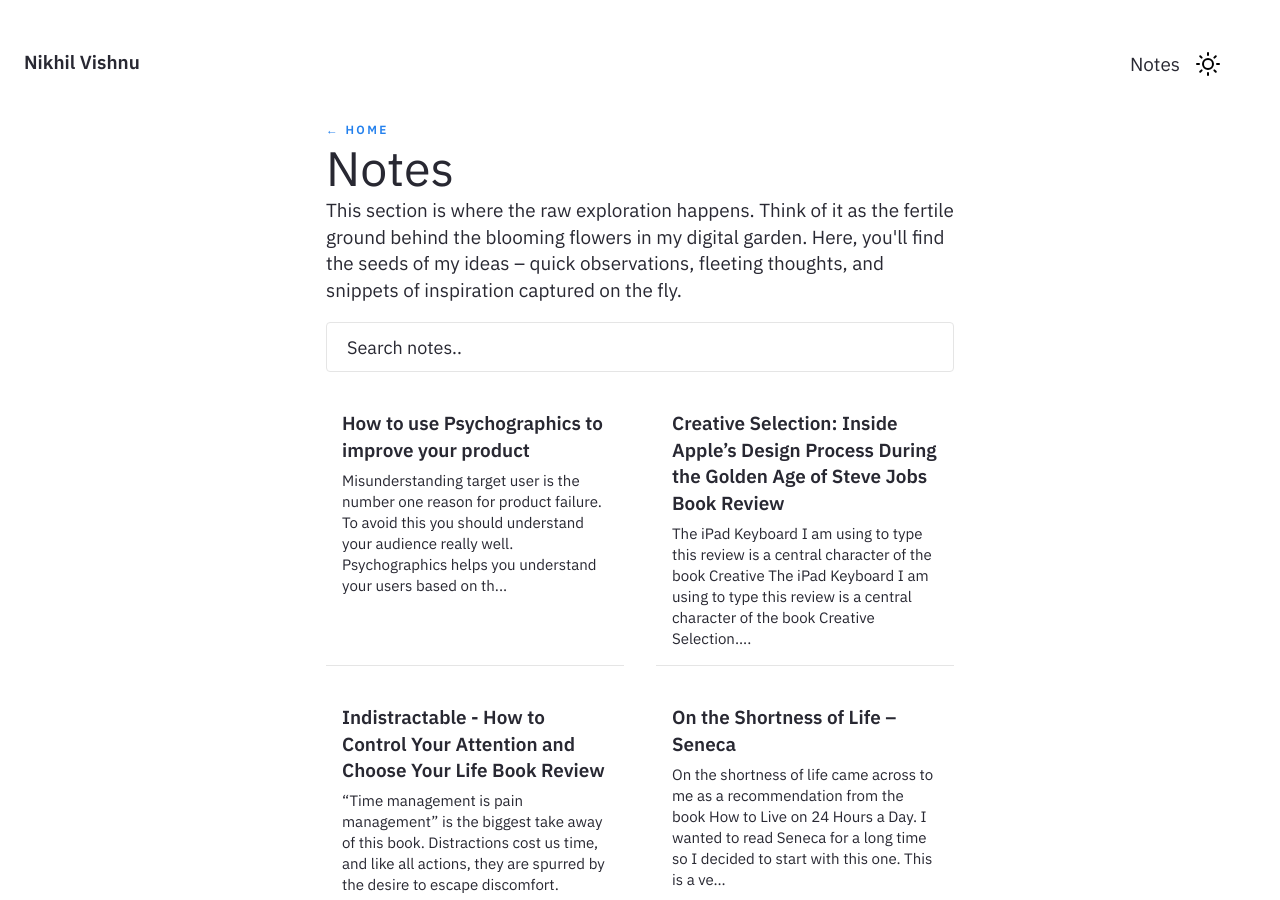
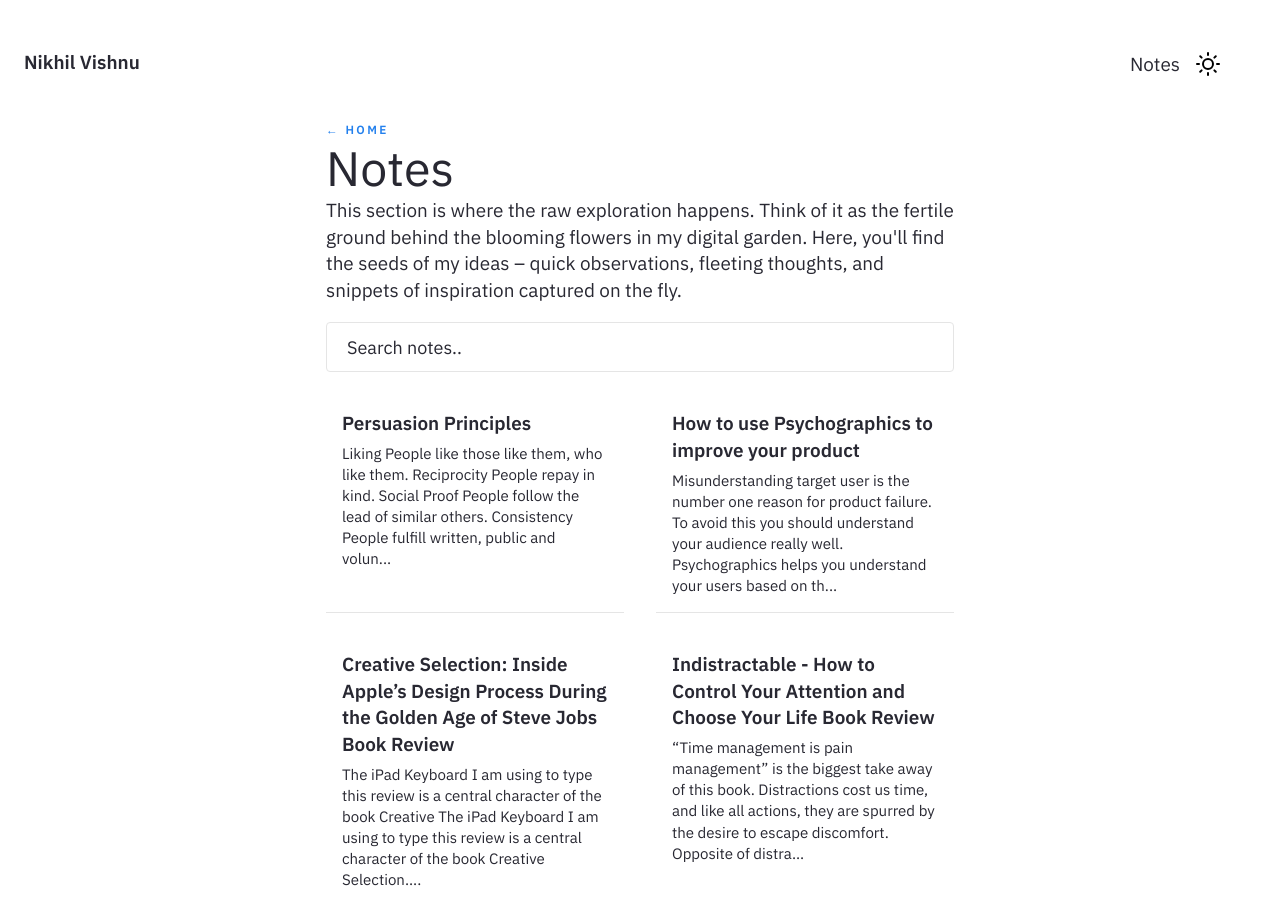
Before and after one commit to nikhilvishnu/nikhilvishnu.github.io, a Jekyll site: the page built from pages/notes.md, in a window 1280 px wide and 900 px high. Built offline with Jekyll 4.4.1, drawn with Linux system fonts in a browser that asks for light colours.

Commit message:
New Note!

```diff
--- a/_config.yml
+++ b/_config.yml
@@ -28,7 +28,7 @@ baseurl: ""
 # Website Header, Description, Footer year and text.
 # If you are deleting this, make sure you remove it from HTML files too
 heading: Nikhil Vishnu # Change this
-content: Obsidian ready Jekyll Theme
+content: Product Management, Books and More
 copyright:
   year: © 2024
   msg: Contents under CC-BY-NC
--- /dev/null
+++ b/_notes/Public/Persuasion Principles.md
@@ -0,0 +1,25 @@
+---
+title: Persuasion Principles
+feed: show
+date: 07-04-2024
+---
+**Liking**
+People like those like them, who like them.
+
+**Reciprocity**
+People repay in kind.
+
+**Social Proof**
+People follow the lead of similar others.
+
+**Consistency**
+People fulfill written, public and voluntary commitments.
+
+**Authority**
+People defer to experts who provide shortcuts to decisions requiring specialized informaton.
+
+**Scarcity**
+People value what is scare.
+
+
+Source:  [HBRs 10 Must Reads on Communication](https://www.amazon.in/HBRs-10-Must-Reads-Communication/dp/1422189864)
--- a/assets/js/modeswitcher.js
+++ b/assets/js/modeswitcher.js
@@ -54,8 +54,8 @@ function modeSwitcher() {
 		sessionStorage.setItem('theme', 'light');
 		changeIconImgSrc(iconSun);
 	} else {
-		document.documentElement.setAttribute('data-theme', 'dark');
-		sessionStorage.setItem('theme', 'dark');
+		document.documentElement.setAttribute('data-theme', 'light');
+		sessionStorage.setItem('theme', 'light');
 		changeIconImgSrc(iconMoon);
 	}
 }
```
